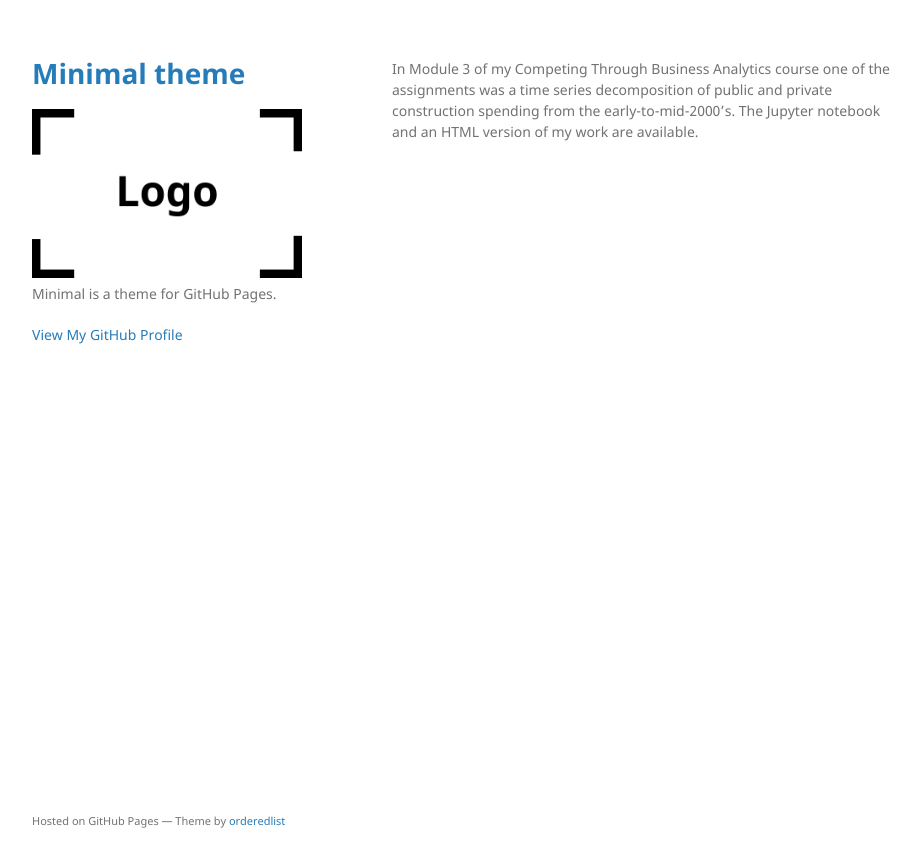
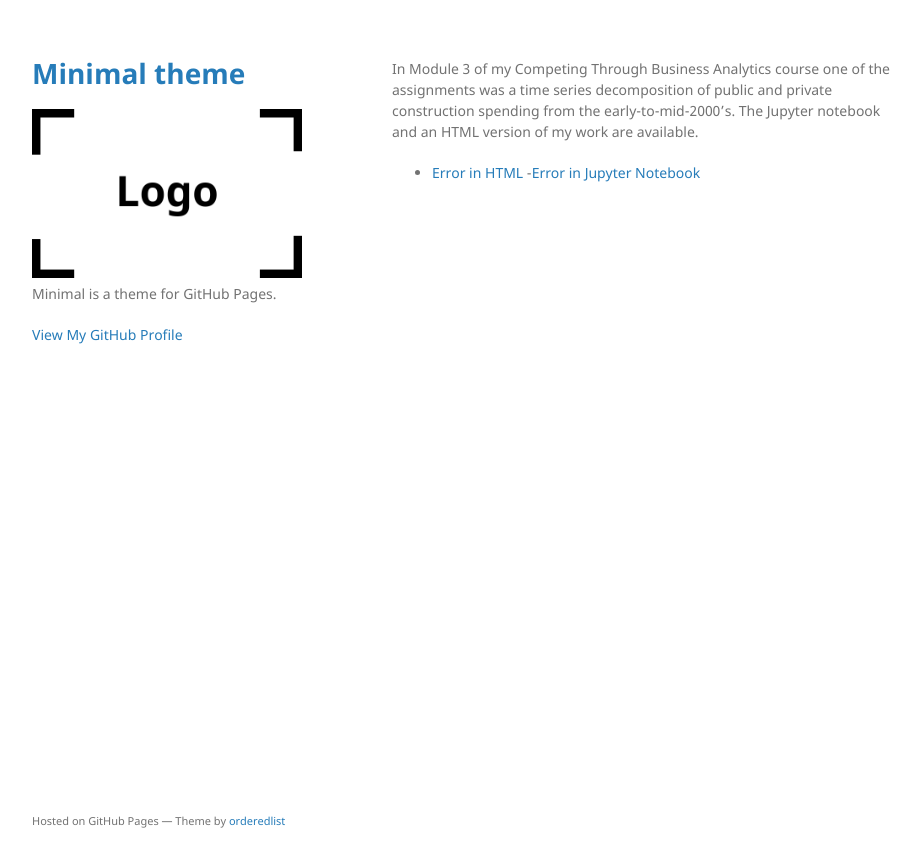
Before and after one commit to caitsmith329/caitsmith329.github.io, a Jekyll site: the page built from TimeSeriesData/index.md, in a window 1280 px wide. Shown: the top 867 px of the page, without its empty margins (178-1099 px from the left). Built offline with Jekyll 4.4.1, drawn with Linux system fonts in a browser that asks for light colours; our own code applies the rules of GitHub Pages for plain Markdown files.

Commit message:
Update index.md

```diff
--- a/TimeSeriesData/index.md
+++ b/TimeSeriesData/index.md
@@ -4,3 +4,5 @@
 ---
 
 In Module 3 of my Competing Through Business Analytics course one of the assignments was a time series decomposition of public and private construction spending from the early-to-mid-2000's. The Jupyter notebook and an HTML version of my work are available.
+  - [Error in HTML](M3TimeSeries.html)
+  -[Error in Jupyter Notebook](M3TimeSeries.ipynb)
```
